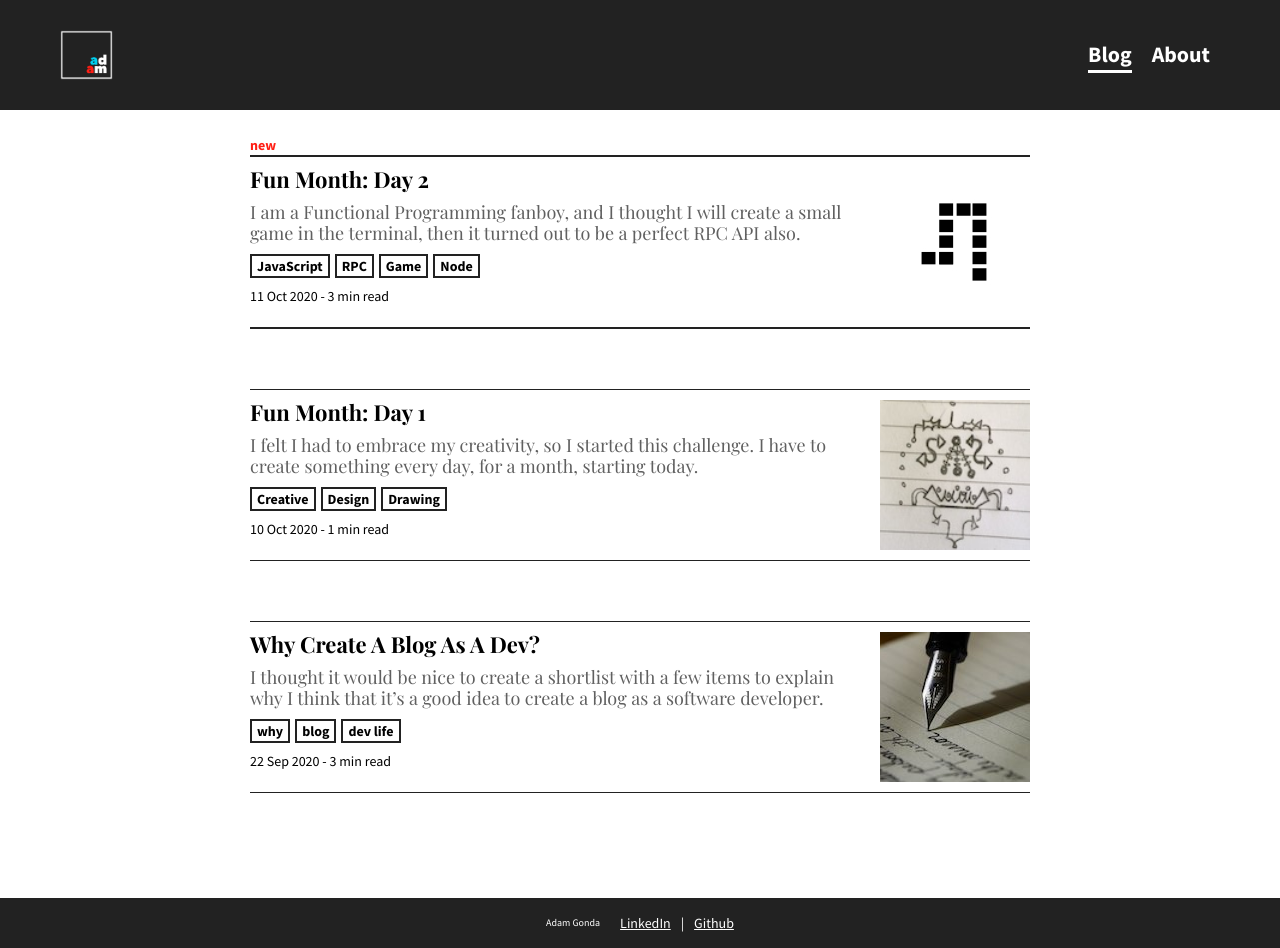
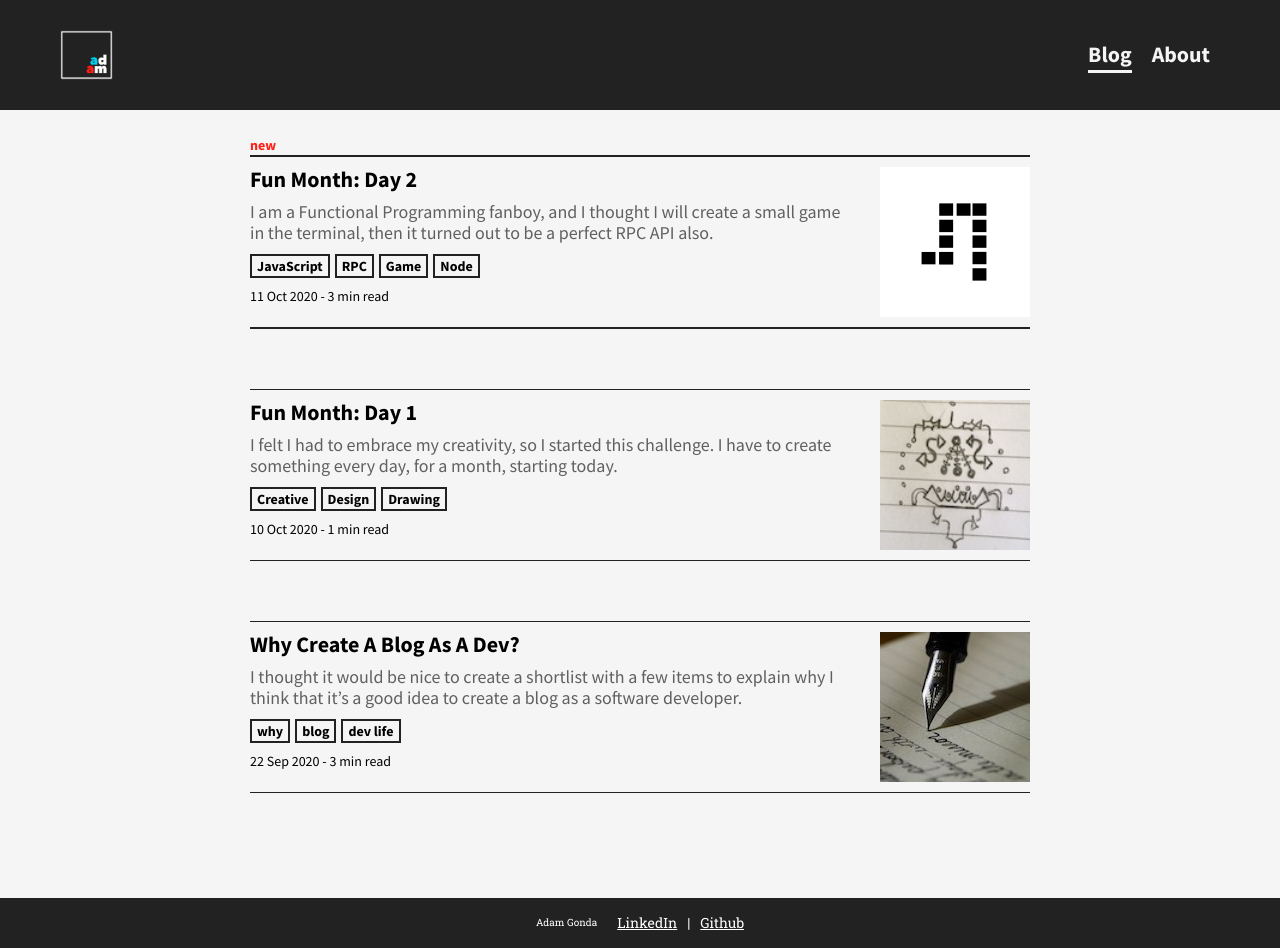
Before and after one commit to AdamGonda/adamgonda.com, a Jekyll site: the page built from index.html, in a window 1280 px wide. Built offline with Jekyll 4.4.1, drawn with Linux system fonts in a browser that asks for light colours.

Commit message:
update main font-family

```diff
--- a/_layouts/default.html
+++ b/_layouts/default.html
@@ -5,8 +5,8 @@
   <meta charset="UTF-8">
   <link rel="shortcut icon" type="image/png" href="/assets/favicon.ico">
   <meta name="viewport" content="width=device-width, initial-scale=1.0">
-  <link href="https://fonts.googleapis.com/css2?family=Playfair+Display:wght@400;700&display=swap" rel="stylesheet">
   <link href="https://fonts.googleapis.com/css2?family=Source+Sans+Pro:wght@400;700&display=swap" rel="stylesheet">
+  <link href="https://fonts.googleapis.com/css2?family=Roboto+Slab:wght@300;400&display=swap" rel="stylesheet">
   <link rel="stylesheet" href="/assets/css/destyle.css">
   <link rel="stylesheet" href="/assets/css/monokai.css">
   <link rel="stylesheet" href="/assets/css/main.css">
--- a/assets/css/main.css
+++ b/assets/css/main.css
@@ -5,6 +5,7 @@ nav {
   align-items: center;
   background-color: #222222;
   padding: 30px 30px;
+  font-family: "Source Sans Pro", sans-serif;
 }
 nav img {
   height: 50px;
@@ -16,7 +17,7 @@ nav ul li {
   margin: 10px;
 }
 nav ul a {
-  color: #FFFFFF;
+  color: whitesmoke;
   font-weight: bold;
   font-size: 22px;
   position: relative;
@@ -28,7 +29,7 @@ nav ul a:hover:before {
   left: 0;
   right: 0;
   height: 3px;
-  background-color: #FFFFFF;
+  background-color: whitesmoke;
 }
 @media only screen and (min-width: 680px) {
   nav {
@@ -43,7 +44,7 @@ nav ul a:hover:before {
   left: 0;
   right: 0;
   height: 3px;
-  background-color: #FFFFFF;
+  background-color: whitesmoke;
 }
 
 footer {
@@ -84,6 +85,7 @@ footer a {
   padding: 10px 0;
   border-top: 1px solid #222222;
   border-bottom: 1px solid #222222;
+  font-family: "Source Sans Pro", sans-serif;
 }
 .post-list-item a {
   display: flex;
@@ -98,11 +100,9 @@ footer a {
   font-weight: bold;
   font-size: 22px;
   margin-bottom: 10px;
-  font-family: "Playfair Display", serif;
 }
 .post-list-item a section p {
   font-size: 18px;
-  font-family: "Playfair Display", serif;
   color: #606060;
 }
 .post-list-item a section span {
@@ -158,6 +158,12 @@ footer a {
   font-size: 14px;
 }
 
+.post h1 {
+  font-family: "Source Sans Pro", sans-serif;
+}
+.post p {
+  font-weight: 300;
+}
 .post header {
   margin-bottom: 30px;
 }
@@ -171,12 +177,14 @@ footer a {
   font-size: 45px;
   margin-bottom: 10px;
   font-weight: bold;
-  font-family: "Playfair Display", serif;
 }
 @media only screen and (max-width: 680px) {
   .post header section h1 {
     font-size: 30px;
   }
+}
+.post header section li {
+  font-family: "Source Sans Pro", sans-serif;
 }
 .post header img {
   width: 100%;
@@ -185,7 +193,6 @@ footer a {
 }
 
 .post main {
-  font-family: "Playfair Display", serif;
   padding: 0 60px;
   font-size: 18px;
 }
@@ -316,7 +323,8 @@ footer a {
 }
 
 body {
-  font-family: "Source Sans Pro", sans-serif;
+  font-family: "Roboto Slab", serif;
+  background-color: whitesmoke;
 }
 
 .content {
--- a/sass/constants.sass
+++ b/sass/constants.sass
@@ -13,7 +13,7 @@ $colors-black: #222222
 $colors-grey: #606060
 $colors-blue: #00D0F0
 $colors-red: #FF1F15
-$colors-white: #FFFFFF
+$colors-white: whitesmoke
 
 $fontSizes-xs: 10px
 $fontSizes-s: 14px
--- a/sass/main.sass
+++ b/sass/main.sass
@@ -10,7 +10,8 @@
 
 
 body
-  font-family: 'Source Sans Pro', sans-serif
+  font-family: 'Roboto Slab', serif
+  background-color: $colors-white
 
 .content
   min-height: calc(100vh - 160px)
--- a/sass/navigation.sass
+++ b/sass/navigation.sass
@@ -7,6 +7,7 @@ nav
   align-items: center
   background-color: $colors-black
   padding: $spacing-s $spacing-s
+  font-family: 'Source Sans Pro', sans-serif
 
   img
     height: 50px
--- a/sass/post-list-item.sass
+++ b/sass/post-list-item.sass
@@ -5,6 +5,7 @@
   padding: $spacing-xs 0
   border-top: 1px solid $colors-black
   border-bottom: 1px solid $colors-black
+  font-family: 'Source Sans Pro', sans-serif
 
   a
     display: flex
@@ -19,11 +20,9 @@
         font-weight: bold
         font-size: $fontSizes-l
         margin-bottom: $spacing-xs
-        font-family: 'Playfair Display', serif
 
       p
         font-size: $fontSizes-m
-        font-family: 'Playfair Display', serif
         color: $colors-grey
 
       span
```
Also changed, not shown: sass/post.sass (+9 -2 lines), 1 other file.
